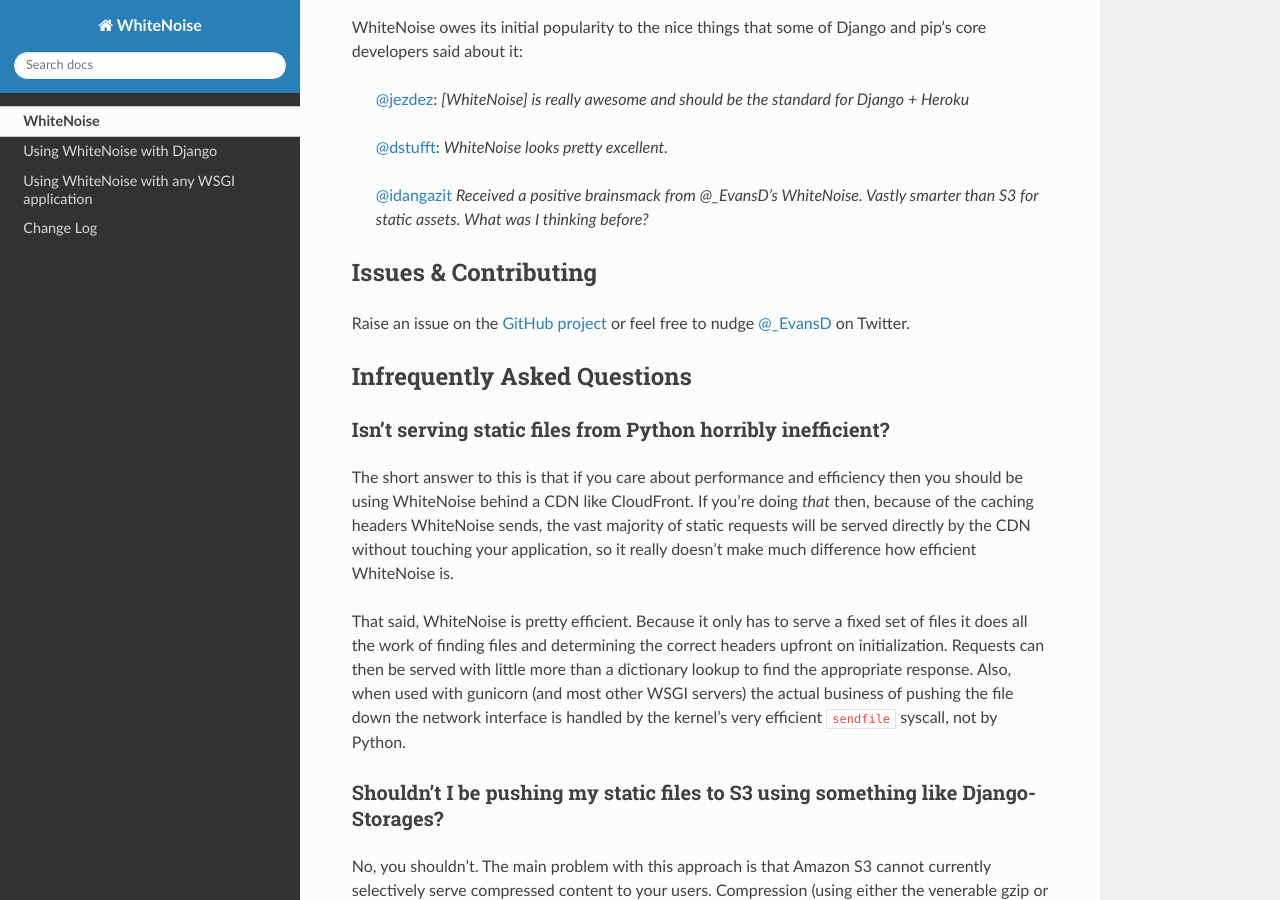
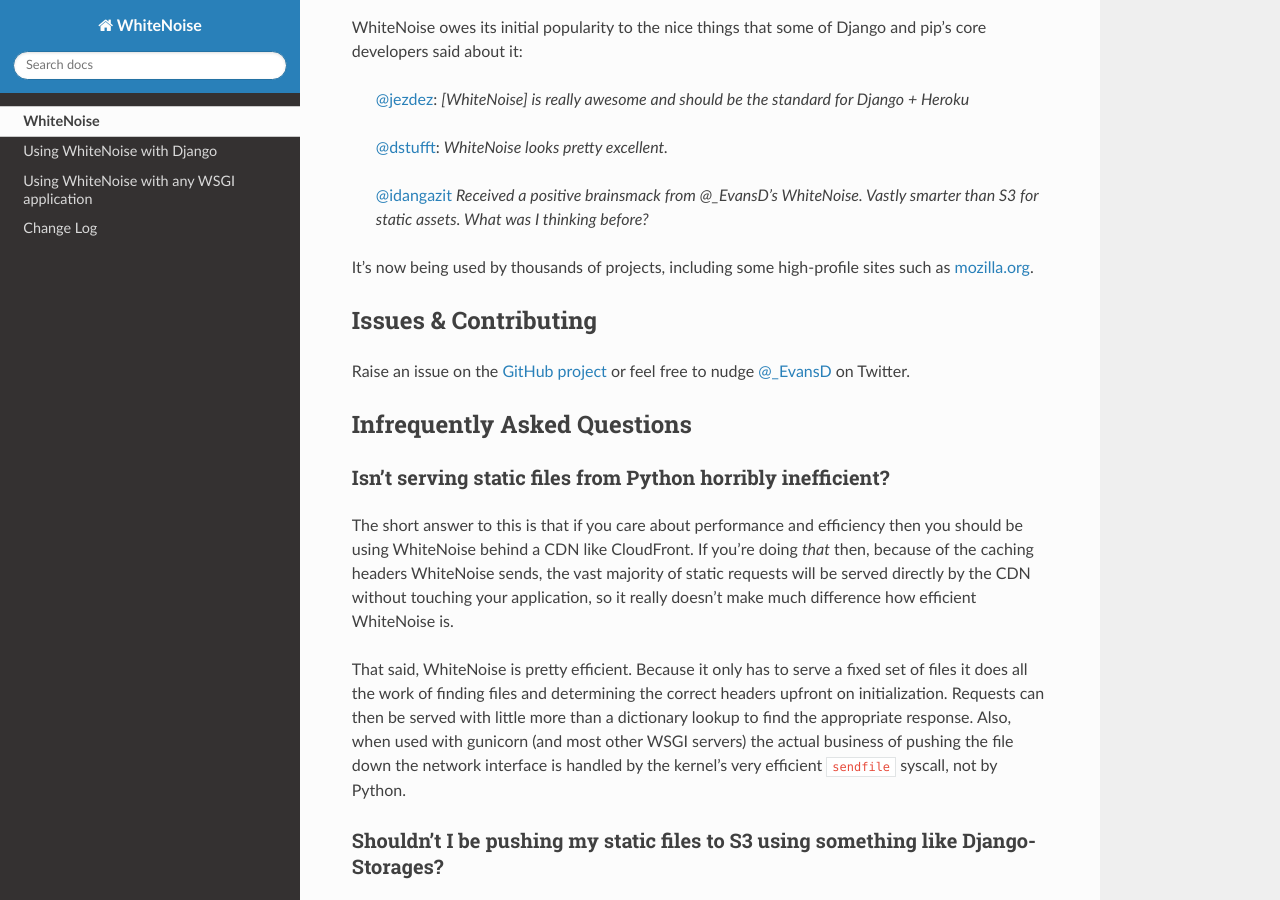
Before and after one commit to gorbunov87/white_noise, a Sphinx documentation site: the page built from docs/index.rst, in a window 1280 px wide and 900 px high, scrolled down 1766 px. Built offline with Sphinx 7.4.7 and the Read the Docs theme 2.0.0, drawn with Linux system fonts in a browser that asks for light colours.

Commit message:
Extend the endorsments section

```diff
--- a/docs/index.rst
+++ b/docs/index.rst
@@ -106,6 +106,9 @@
    a positive brainsmack from @_EvansD's WhiteNoise. Vastly smarter than S3 for
    static assets. What was I thinking before?*
 
+It's now being used by thousands of projects, including some high-profile sites
+such as `mozilla.org <https://www.mozilla.org/>`_.
+
 
 Issues & Contributing
 ---------------------
```
